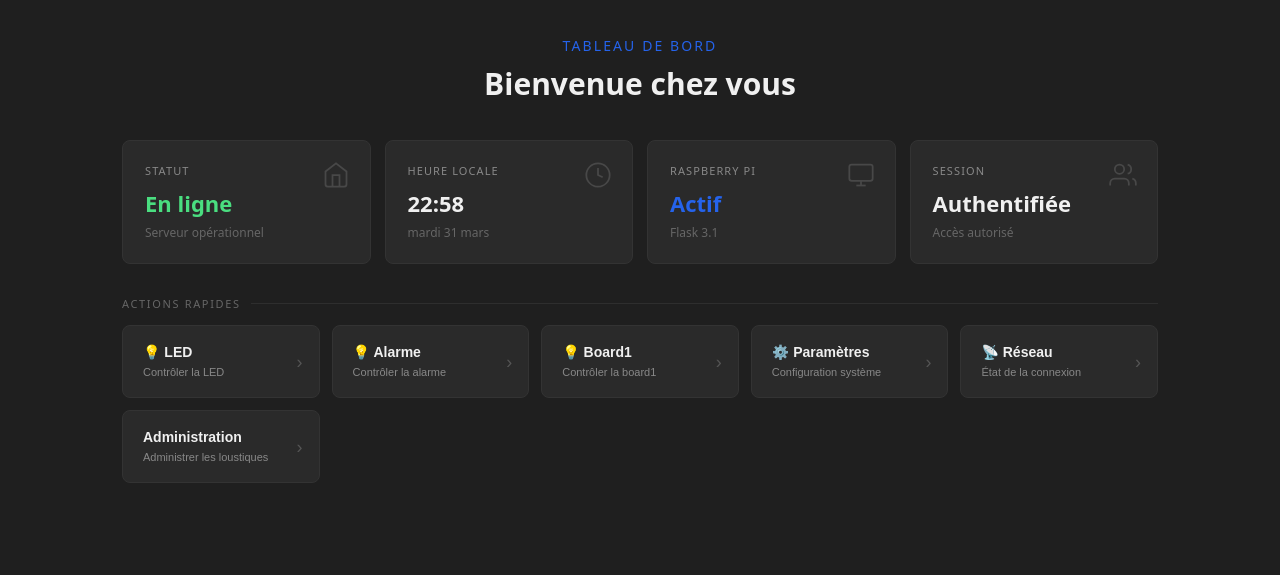
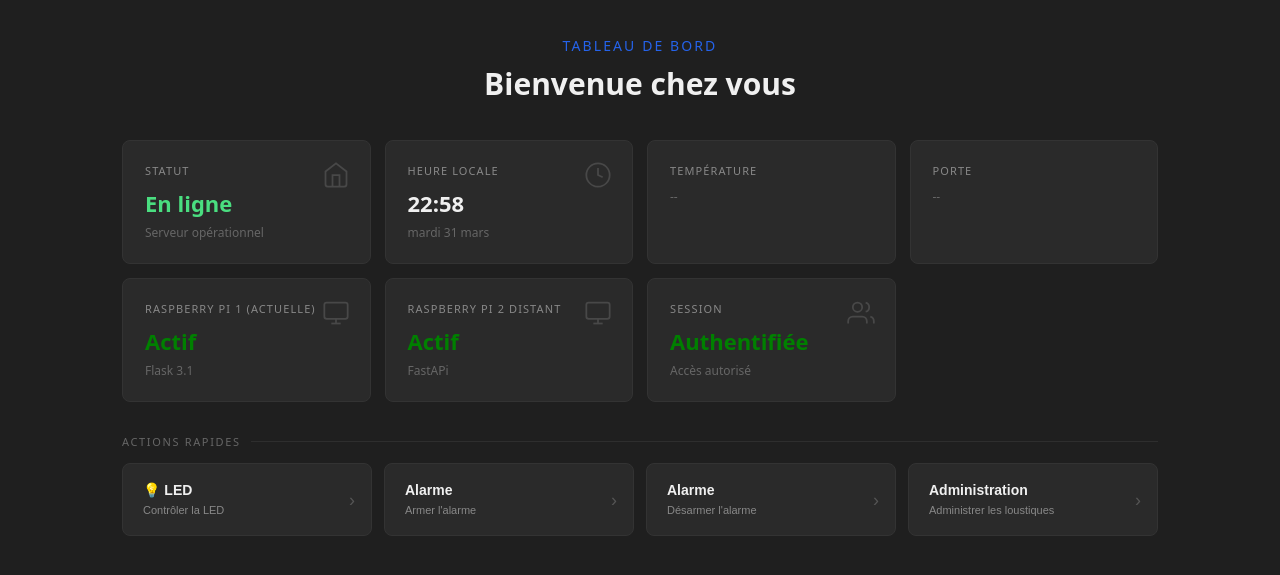
Before and after one commit to maxdrk/loustique-home, a Python web app: template flask/templates/dashboard.html in a window 1280 px wide. Shown: the part 68-643 px from the top of the page. Run offline with Jinja, Linux system fonts and the light colour scheme; the template is opened without the code that fills it, so the values that code supplies are empty.

Commit message:
maj interface web

```diff
--- a/composants/byPanda/porterfid.py
+++ b/composants/byPanda/porterfid.py
@@ -54,15 +54,11 @@ class SystemePorteRFID:
         GPIO.output(self.pinLed, GPIO.LOW)
 
     def traiterBadge(self, badgeId):
-        """Envoie le numéro du badge à Flask pour vérification dans MariaDB."""
         print(f"Badge détecté : {badgeId}")
+        try:
 
-        try:
-            # Vérifie bien que l'URL correspond à ta route Flask (avec ou sans /api)
             url = "https://127.0.0.1/rfid-scan"
             donnees = {"badge_id": str(badgeId)}
-
-            # verify=False est nécessaire car le serveur local utilise un certificat auto-signé
             reponse = requests.post(url, json=donnees, timeout=2, verify=False)
             data = reponse.json()
 
--- a/fastapi/main.py
+++ b/fastapi/main.py
@@ -16,7 +16,7 @@ from thermostat import SystemeThermostat
 from etatsystemes import EtatSysteme
 from septsegments import afficher_temperature
 
-app = FastAPI(title="Loustiques API - Pi 2")
+app = FastAPI(title="L'API des loustiques")
 
 controleur_lumieres = SystemeLumieres()
 controleur_thermostat = SystemeThermostat()
--- a/flask/templates/admin.html
+++ b/flask/templates/admin.html
@@ -236,7 +236,7 @@
 
 <aside>
     <div class="logo">
-        Loustiques
+        SUPER Loustiques
         <span>Panneau admin</span>
     </div>
     <nav>
@@ -253,7 +253,7 @@
             Système
         </a>
     </nav>
-    <div class="sidebar-footer">v0.1.0 — local</div>
+    <div class="sidebar-footer">Version 1.0</div>
 </aside>
 
 <main>
--- a/flask/templates/dashboard.html
+++ b/flask/templates/dashboard.html
@@ -236,16 +236,31 @@
         <div class="card-value" id="clock">--:--</div>
         <div class="card-sub" id="date-display">--</div>
       </div>
+        <div class="card">
+        <div class="card-label">Température</div>
+        <div class="card-sub" id="date-display">--</div>
+      </div>
+
+        <div class="card">
+        <div class="card-label">Porte</div>
+        <div class="card-sub" id="date-display">--</div>
+      </div>
       <div class="card">
         <svg class="card-icon" viewBox="0 0 24 24" fill="none" stroke="currentColor" stroke-width="1.5"><rect x="2" y="3" width="20" height="14" rx="2"/><line x1="8" y1="21" x2="16" y2="21"/><line x1="12" y1="17" x2="12" y2="21"/></svg>
-        <div class="card-label">Raspberry Pi</div>
-        <div class="card-value" style="color:#2563eb;">Actif</div>
+        <div class="card-label">Raspberry Pi 1 (actuelle)</div>
+        <div class="card-value" style="color:green;">Actif</div>
         <div class="card-sub">Flask 3.1</div>
+      </div>
+      <div class="card">
+        <svg class="card-icon" viewBox="0 0 24 24" fill="none" stroke="currentColor" stroke-width="1.5"><rect x="2" y="3" width="20" height="14" rx="2"/><line x1="8" y1="21" x2="16" y2="21"/><line x1="12" y1="17" x2="12" y2="21"/></svg>
+        <div class="card-label">Raspberry Pi 2 distant </div>
+        <div class="card-value" style="color:green;">Actif</div>
+        <div class="card-sub">FastAPi</div>
       </div>
       <div class="card">
         <svg class="card-icon" viewBox="0 0 24 24" fill="none" stroke="currentColor" stroke-width="1.5"><path d="M17 21v-2a4 4 0 0 0-4-4H5a4 4 0 0 0-4 4v2"/><circle cx="9" cy="7" r="4"/><path d="M23 21v-2a4 4 0 0 0-3-3.87"/><path d="M16 3.13a4 4 0 0 1 0 7.75"/></svg>
         <div class="card-label">Session</div>
-        <div class="card-value">Authentifiée</div>
+        <div class="card-value" style="color: green;">Authentifiée</div>
         <div class="card-sub">Accès autorisé</div>
       </div>
     </div>
@@ -259,25 +274,13 @@
         <span class="a-arrow">›</span>
       </button>
        <button class="action-btn" onclick="callAlarm()">
-        <span class="a-label">💡 Alarme</span>
-        <span class="a-sub">Contrôler la alarme</span>
-        <span class="a-arrow">›</span>
-      </button>
-       <button class="action-btn" onclick="callBoard1()">
-        <span class="a-label">💡 Board1</span>
-        <span class="a-sub">Contrôler la board1</span>
-        <span class="a-arrow">›</span>
-      </button>
-      <button class="action-btn" onclick="showToast('Fonction à venir...')">
-        <span class="a-label">⚙️ Paramètres</span>
-        <span class="a-sub">Configuration système</span>
-        <span class="a-arrow">›</span>
-      </button>
-      <button class="action-btn" onclick="showToast('Fonction à venir...')">
-        <span class="a-label">📡 Réseau</span>
-        <span class="a-sub">État de la connexion</span>
-        <span class="a-arrow">›</span>
-      </button>
+        <span class="a-label">Alarme</span>
+        <span class="a-sub">Armer l'alarme</span>
+        <span class="a-arrow">›</span></button>
+        <button class="action-btn" onclick="callAlarm()">
+        <span class="a-label">Alarme</span>
+        <span class="a-sub">Désarmer l'alarme</span>
+        <span class="a-arrow">›</span></button>
       <button class="action-btn" onclick="go_admin()">
         <span class="a-label">Administration</span>
         <span class="a-sub">Administrer les loustiques</span>
--- a/flask/templates/index.html
+++ b/flask/templates/index.html
@@ -129,7 +129,7 @@
 
     <div class="champ">
       <label for="password">Mot de passe</label>
-      <input type="password" id="password" placeholder="Wola ouais" autocomplete="current-password" />
+      <input type="password" id="password" placeholder="Mot de passe du loustique" autocomplete="current-password" />
     </div>
 
     <button id="btn" onclick="handleLogin()">Se connecter</button>
@@ -140,14 +140,14 @@
   </div>
 
 <script>
-    // 1. Écoute de la touche Entrée
+
     ["username", "password"].forEach(id => {
       document.getElementById(id).addEventListener("keydown", e => {
         if (e.key === "Enter") handleLogin();
       });
     });
 
-    // 2. Fonction de connexion manuelle (Mot de passe)
+   -
     async function handleLogin() {
       const username = document.getElementById("username").value.trim();
       const password = document.getElementById("password").value;
```
Also changed, not shown: flask/templates/log.html (+9 -12 lines), 2 other files.
